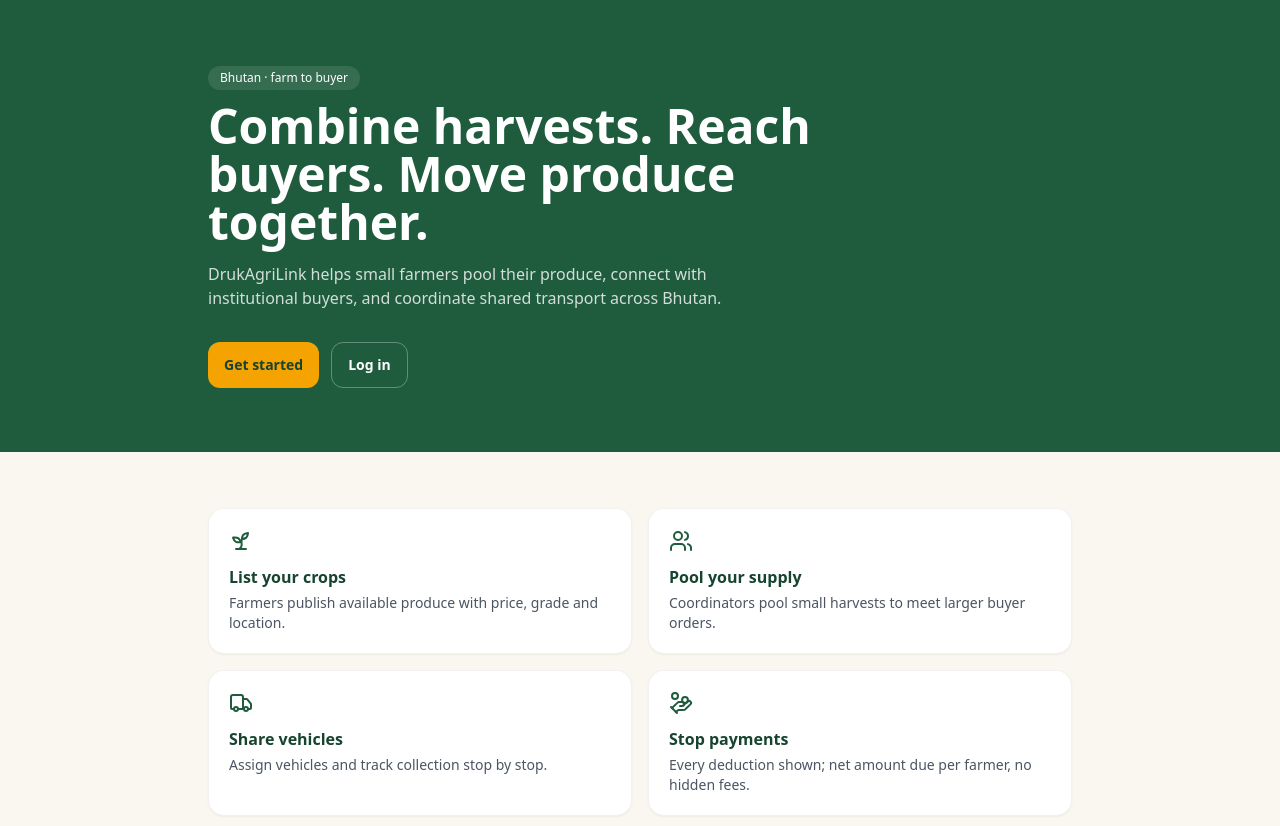
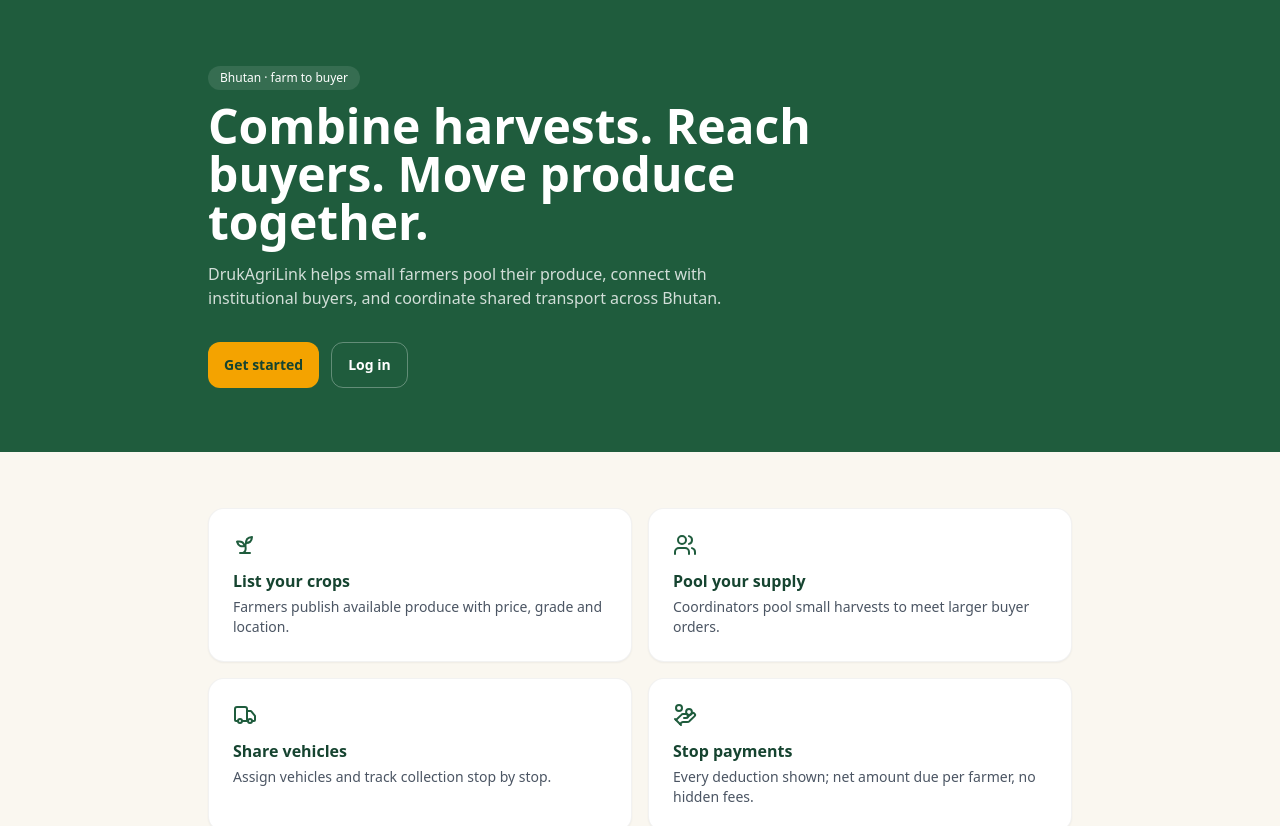
Before and after one commit to KingaTshering10/DrukAgriLink, a Next.js app: page / in a window 1280 px wide. Shown: the top 826 px of the page. Built offline with nearby package versions, Linux system fonts and the light colour scheme.

Commit message:
improve card style with softer shadow and hover lift

```diff
--- a/src/app/globals.css
+++ b/src/app/globals.css
@@ -10,7 +10,8 @@ body { background: #faf7f0; color: #1a2b22; }
     transition min-h-[44px] focus:outline-none focus:ring-2 focus:ring-forest/40; }
   .btn-primary { @apply btn bg-forest text-white hover:bg-forest-dark; }
   .btn-ghost { @apply btn border border-forest/20 bg-white text-forest hover:bg-forest-light; }
-  .card { @apply rounded-2xl border border-black/5 bg-white p-5 shadow-sm; }
+  .card { @apply rounded-2xl border border-black/5 bg-white p-6 shadow-sm
+    transition hover:shadow-md hover:-translate-y-0.5; }
   .label { @apply mb-1 block text-sm font-medium text-forest-dark; }
   .input { @apply w-full rounded-xl border border-black/10 bg-white px-3 py-3 text-sm
     focus:border-forest focus:outline-none focus:ring-2 focus:ring-forest/30; }
```
